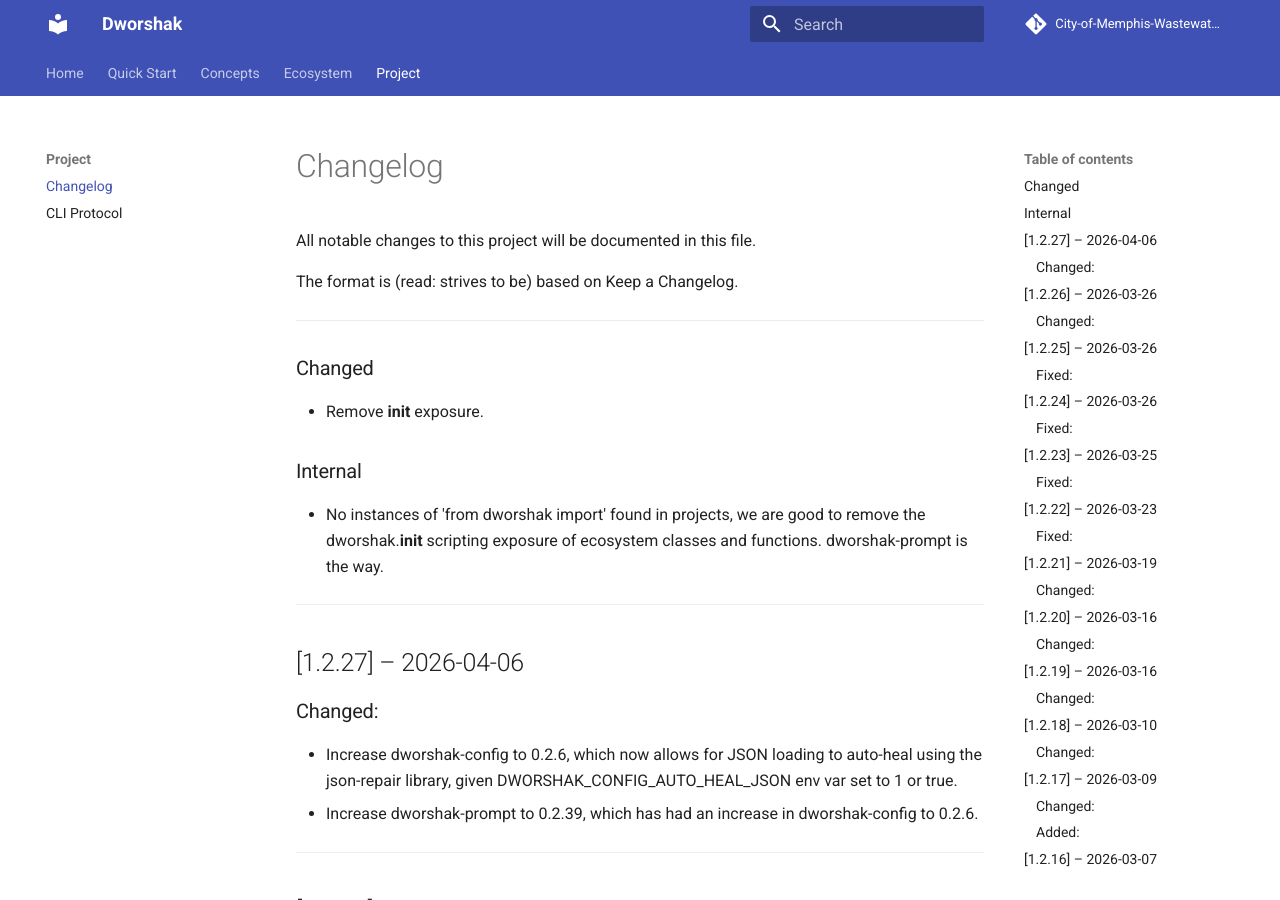
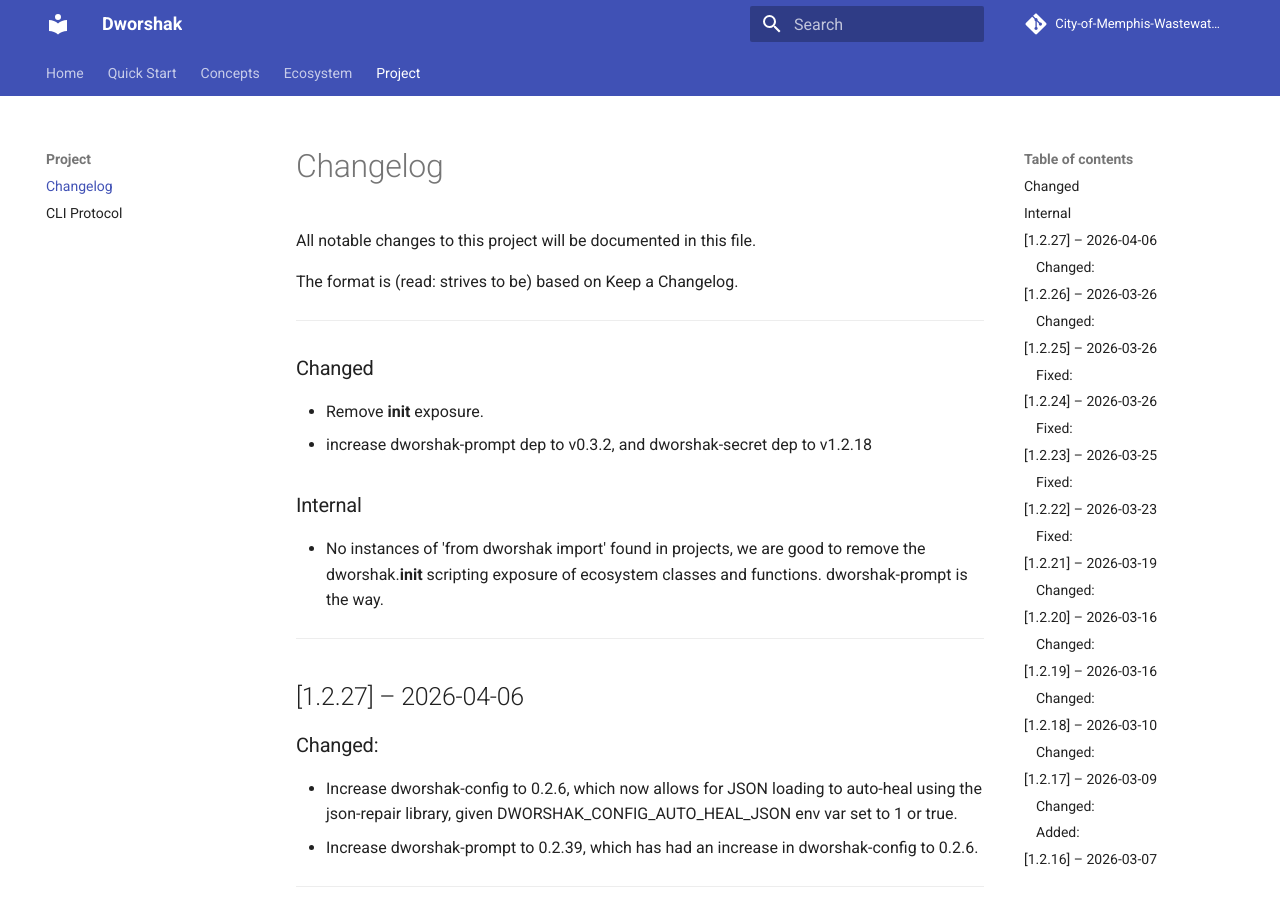
Before and after one commit to City-of-Memphis-Wastewater/dworshak, an MkDocs documentation site: the page built from docs/CHANGELOG.md, in a window 1280 px wide and 900 px high. Built offline with MkDocs 1.6.1 and Material for MkDocs 9.7.7, drawn with Linux system fonts in a browser that asks for light colours; comment, search, counter and statistics services are not loaded.

Commit message:
increase dworshak-prompt dep to v0.3.2, and dworshak-secret dep to v1.2.18

```diff
--- a/docs/CHANGELOG.md
+++ b/docs/CHANGELOG.md
@@ -8,6 +8,7 @@
 
 ### Changed
 - Remove __init__ exposure.
+- increase dworshak-prompt dep to v0.3.2, and dworshak-secret dep to v1.2.18
 
 ### Internal
 - No instances of 'from dworshak import' found in projects, we are good to remove the dworshak.__init__ scripting exposure of ecosystem classes and functions. dworshak-prompt is the way.
```
